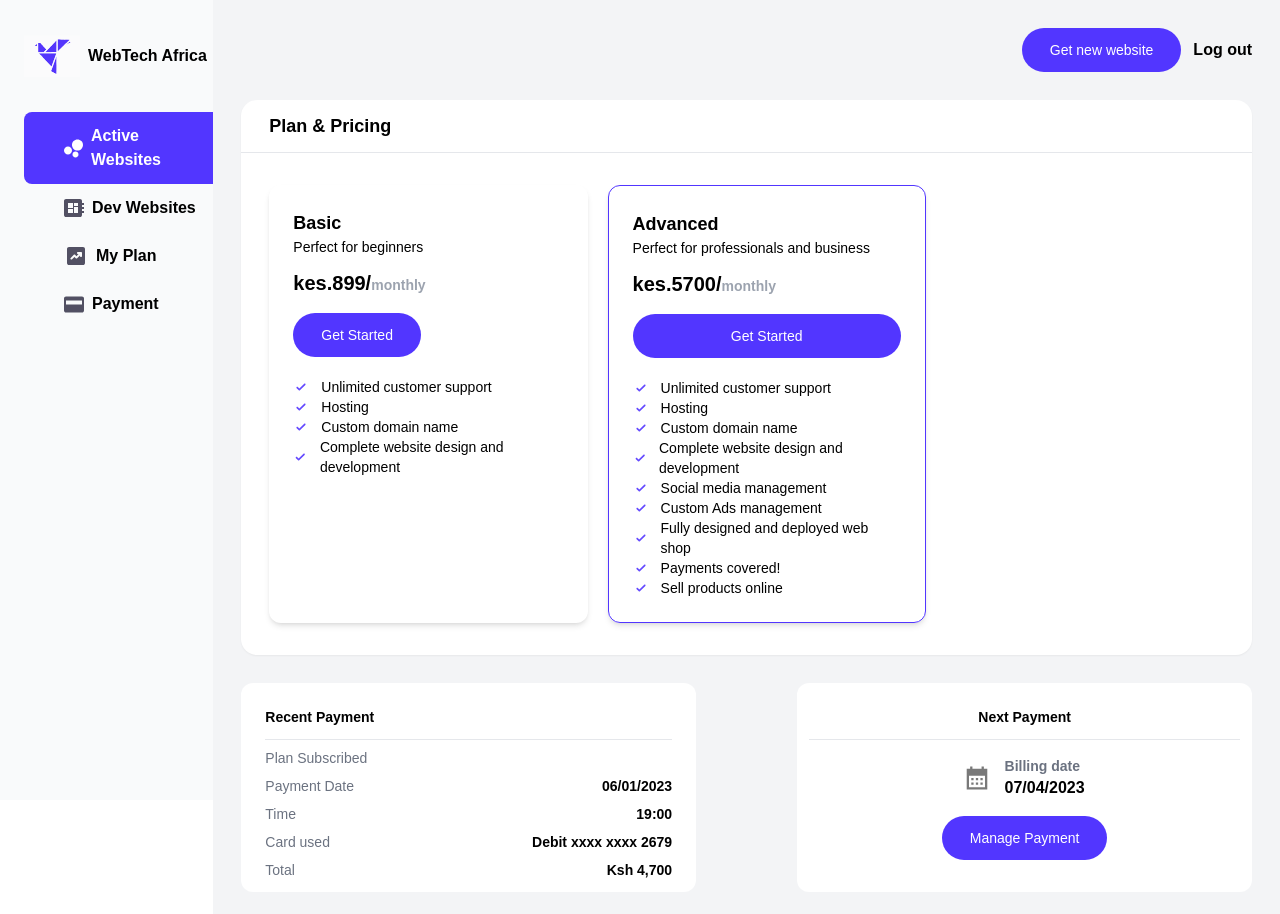
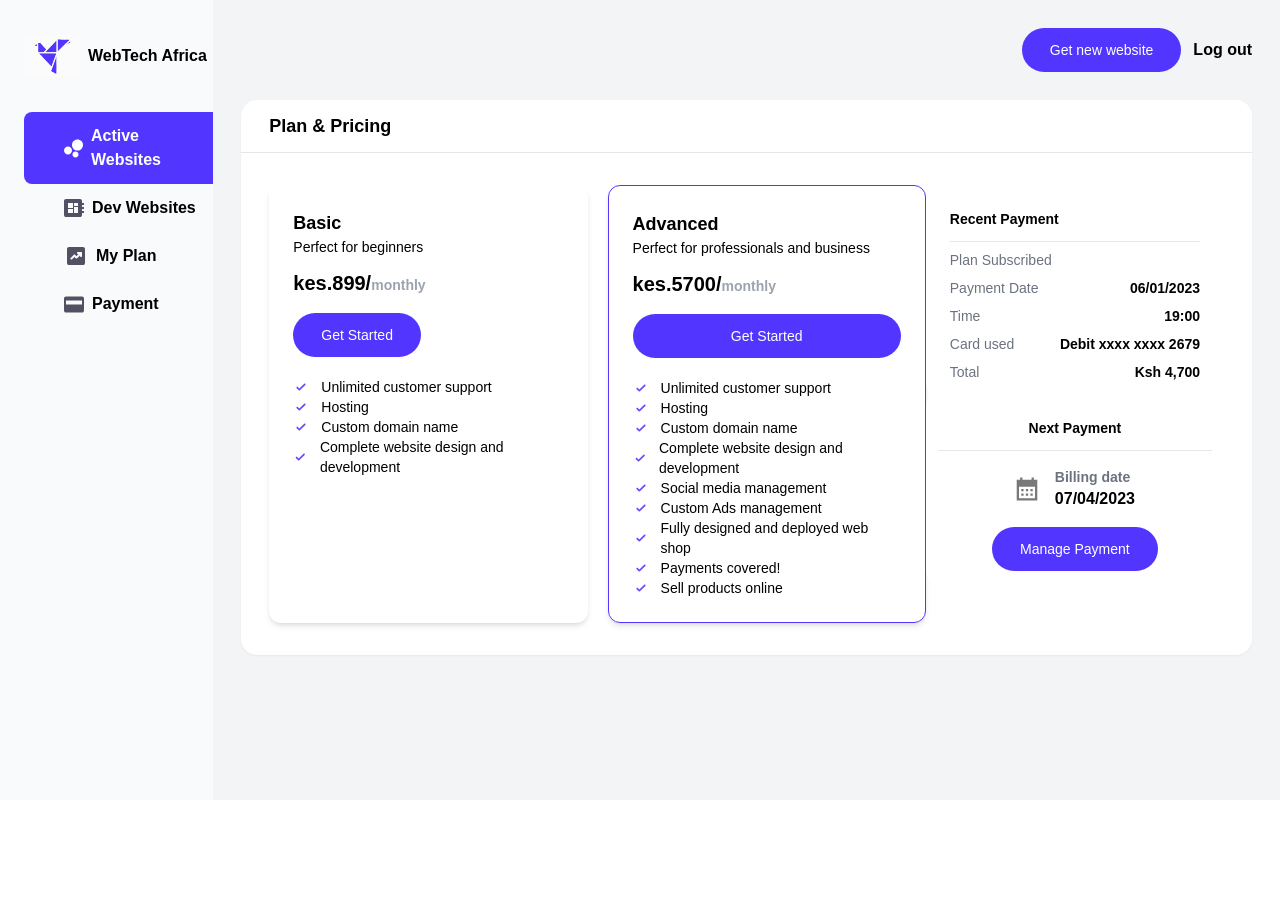
Before and after one commit to AmohPrince/project-webtechafrica, a React (Create React App) app: page /dashboard/my-plan in a window 1280 px wide. Shown: the top 914 px of the page. After the commit the page ends 800 px from the top, so only its background shows below. Built offline with nearby package versions, Linux system fonts and the light colour scheme.

Commit message:
Changed layout

```diff
--- a/src/Pages/MyPlan.tsx
+++ b/src/Pages/MyPlan.tsx
@@ -7,7 +7,6 @@ import { useAuth } from "../Hooks/UseAuth";
 const MyPlan = () => {
   const { user } = useAuth();
   return (
-    <>
     <div className="bg-white rounded-2xl mt-7 shadow-sm">
       <p className="font-bold text-lg border-b px-7 py-3">Plan & Pricing</p>
       <div className="flex py-8 px-7">
@@ -253,10 +252,8 @@ const MyPlan = () => {
             </p>
           </div>
         </div>
-        </div>
-      </div>
-      <div className="flex my-7 justify-between">
-        <div className="w-[45%] bg-white rounded-xl py-3 px-6">
+        <div className="flex-grow">
+          <div className="bg-white rounded-xl py-3 px-6">
             <p className="font-bold border-b text-sm py-3">Recent Payment</p>
             <div className="flex justify-between text-sm mt-2">
               <p className="text-gray-500">Plan Subscribed</p>
@@ -279,7 +276,7 @@ const MyPlan = () => {
               <p className="font-semibold">Ksh 4,700</p>
             </div>
           </div>
-        <div className="w-[45%] bg-white rounded-xl p-3">
+          <div className="bg-white rounded-xl p-3">
             <p className="font-bold border-b text-sm py-3 text-center">
               Next Payment
             </p>
@@ -301,7 +298,8 @@ const MyPlan = () => {
             </Link>
           </div>
         </div>
-    </>
+      </div>
+    </div>
   );
 };
 
```
Lines whose indentation alone changed are shown as unchanged.
